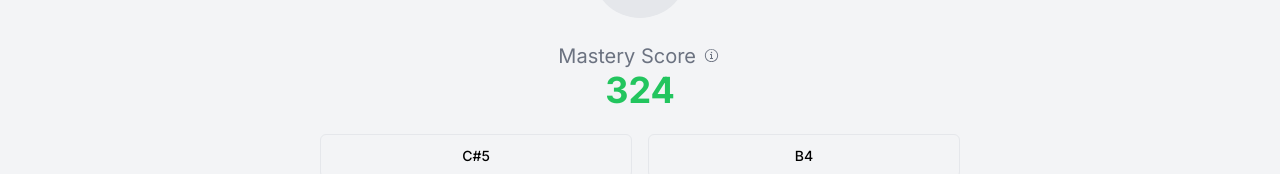
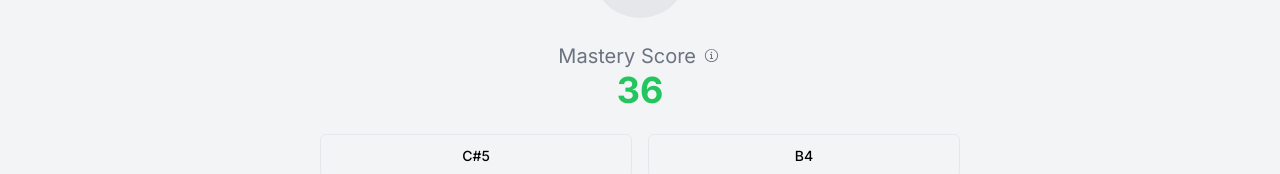
Before and after one commit to Davy803/ear-training, a Next.js app: page /notes in a window 1280 px wide. Shown: the part 381-555 px from the top of the page. Built offline with nearby package versions, Linux system fonts and the light colour scheme.

Commit message:
Changed from have populateNotes function to having a getQuizOptions so we can ensure consistency of certain settings between options.

```diff
--- a/src/components/quizes/chord-quiz.tsx
+++ b/src/components/quizes/chord-quiz.tsx
@@ -50,19 +50,16 @@ export function getChordQuizOptions(
 ) {
   const allOptions = chordTypes.map((chordType): QuizOption => {
     const semitones = ChordStepMap[chordType];
+    const startingNote = sample(startingNotes) as StartingNote;
+    const startingNoteIndex = NoteList.indexOf(startingNote);
 
+    const notes = semitones.map((x) => NoteList[startingNoteIndex + x]);
     return {
       uniqueId: `chord-${chordType}`,
       key: `${chordType}`,
       text: `${chordType}`,
       hintText: "",
-      populateNotes: () => {
-        const startingNote = sample(startingNotes) as StartingNote;
-        const startingNoteIndex = NoteList.indexOf(startingNote);
-
-        const notes = semitones.map((x) => NoteList[startingNoteIndex + x]);
-        return notes;
-      },
+      notes: notes,
       asChord: true,
     };
   });
@@ -71,16 +68,13 @@ export function getChordQuizOptions(
 }
 
 export function ChordQuiz() {
-  const quizOptions = getChordQuizOptions(
-    ["C4", "D4", "E4", "F4", "G4"],
-    ChordTypes,
-  );
-
   return (
     <QuizFramework
       quizId="chords"
       headline={"Identify the chord"}
-      quizOptions={quizOptions}
+      getQuizOptions={() =>
+        getChordQuizOptions(["C4", "D4", "E4", "F4", "G4"], ChordTypes)
+      }
       instrumentList={ChordInstrumentList}
       asChord
     />
--- a/src/components/quizes/framework/quiz-framework.tsx
+++ b/src/components/quizes/framework/quiz-framework.tsx
@@ -26,7 +26,7 @@ import { InstrumentTypeWithRandom } from "@/lib/tone/player";
 export interface QuizFrameworkProps {
   quizId: string;
   headline: string;
-  quizOptions: QuizOption[];
+  getQuizOptions: () => QuizOption[];
   asChord?: boolean;
   preventSameAnswer?: boolean;
   instrumentList?: InstrumentType[];
@@ -35,7 +35,7 @@ export interface QuizFrameworkProps {
 export function QuizFramework({
   quizId,
   headline,
-  quizOptions,
+  getQuizOptions,
   preventSameAnswer,
   asChord,
   instrumentList = [...InstrumentList],
@@ -57,7 +57,7 @@ export function QuizFramework({
   const nextQuestion = () => {
     const newQuestion = getQuizQuestion(
       quizId,
-      quizOptions,
+      getQuizOptions,
       answeredQuestions,
       preventSameAnswer === true,
     );
@@ -68,7 +68,7 @@ export function QuizFramework({
   useEffect(() => {
     nextQuestion();
     // eslint-disable-next-line react-hooks/exhaustive-deps
-  }, [asChord, quizOptions]);
+  }, [asChord, getQuizOptions]);
 
   // If we haven't populated options yet, don't render anything.
   if (!question) {
@@ -95,7 +95,7 @@ export function QuizFramework({
           onNotePlayed={(instrument) => setRealInstrument(instrument)}
         />
       </div>
-      <MasteryScore quizId={quizId} quizOptions={quizOptions} />
+      <MasteryScore quizId={quizId} quizOptions={question.options} />
       <QuizOptions
         question={question}
         nextQuestion={nextQuestion}
--- a/src/components/quizes/interval-quiz.tsx
+++ b/src/components/quizes/interval-quiz.tsx
@@ -7,22 +7,8 @@
 import { QuizFramework } from "@/components/quizes/framework/quiz-framework";
 import { NoteList } from "@/lib/note-map";
 import { QuizOption } from "@/lib/quiz/quiz-option";
+import { sample } from "lodash";
 import { Note } from "tone/Tone/core/type/Units";
-
-// export const IntervalMap: Record<string, Note[]> = {
-//   Unison: ["C4", "C4"],
-//   "Minor 2nd": ["C4", "Db4"],
-//   "Major 2nd": ["C4", "D4"],
-//   "Minor 3rd": ["C4", "Eb4"],
-//   "Major 3rd": ["C4", "E4"],
-//   "Perfect 4th": ["C4", "F4"],
-//   Tritone: ["C4", "F#4"],
-//   "Perfect 5th": ["C4", "G4"],
-//   "Minor 6th": ["C4", "Ab4"],
-//   "Major 6th": ["C4", "A4"],
-//   "Minor 7th": ["C4", "Bb4"],
-//   "Major 7th": ["C4", "B4"],
-// };
 
 // prettier-ignore
 export const IntervalStepMap: Record<string, number> = {
@@ -43,15 +29,18 @@ export const IntervalStepMap: Record<string, number> = {
 
 export function getIntervalQuizOptions(
   startingNote: Note,
-  direction: "asc" | "desc",
+  direction: "asc" | "desc" | "random",
 ) {
   const keys = Object.keys(IntervalStepMap);
+  const realDirection =
+    direction === "random" ? sample(["asc", "desc"]) : direction;
 
   const allOptions = keys.map((key): QuizOption => {
     const semitones = IntervalStepMap[key];
     const startingNoteIndex = NoteList.indexOf(startingNote);
+
     const nextNoteIndex =
-      direction === "asc"
+      realDirection === "asc"
         ? startingNoteIndex + semitones
         : startingNoteIndex - semitones;
 
@@ -59,8 +48,8 @@ export function getIntervalQuizOptions(
       uniqueId: key,
       key,
       text: key,
-      hintText: `${key} (${startingNote} ${NoteList[nextNoteIndex]})`,
-      populateNotes: () => [startingNote, NoteList[nextNoteIndex]],
+      hintText: `${key} (${startingNote})`,
+      notes: [startingNote, NoteList[nextNoteIndex]],
       asChord: false,
       instrument: "piano",
     };
@@ -70,12 +59,11 @@ export function getIntervalQuizOptions(
 }
 
 export function IntervalQuiz() {
-  const quizOptions = getIntervalQuizOptions("G4", "desc"); //getQuizOptions(IntervalMap);
   return (
     <QuizFramework
       quizId="interval"
       headline={"Identify the interval"}
-      quizOptions={quizOptions}
+      getQuizOptions={() => getIntervalQuizOptions("G4", "random")}
       preventSameAnswer
     />
   );
--- a/src/components/quizes/note-quiz.tsx
+++ b/src/components/quizes/note-quiz.tsx
@@ -3,7 +3,7 @@
  * @see https://v0.dev/t/ejwRzEw5Z0k
  */
 import { QuizFramework } from "@/components/quizes/framework/quiz-framework";
-import { NoteList, NoteMap } from "@/lib/note-map";
+import { NoteList } from "@/lib/note-map";
 import { QuizOption } from "@/lib/quiz/quiz-option";
 
 export function getNoteQuizOptions() {
@@ -13,7 +13,7 @@ export function getNoteQuizOptions() {
       key: note,
       text: note,
       hintText: "",
-      populateNotes: () => [note],
+      notes: [note],
     };
   });
 
@@ -21,12 +21,11 @@ export function getNoteQuizOptions() {
 }
 
 export function NoteQuiz() {
-  const quizOptions = getNoteQuizOptions();
   return (
     <QuizFramework
       quizId="notes"
       headline={"Identify the note"}
-      quizOptions={quizOptions}
+      getQuizOptions={getNoteQuizOptions}
       preventSameAnswer
     />
   );
--- a/src/lib/quiz/quiz-option.ts
+++ b/src/lib/quiz/quiz-option.ts
@@ -6,8 +6,7 @@ export interface QuizOption {
   key: string;
   text: string;
   hintText: string;
-  populateNotes: () => Note[];
-  notes?: Note[];
+  notes: Note[];
   asChord?: boolean;
   instrument?: InstrumentType;
 }
--- a/src/lib/random.ts
+++ b/src/lib/random.ts
@@ -22,27 +22,18 @@ export function getQuizMasteryScore(
 
 export function getQuizQuestion(
   quizId: string,
-  allOptions: QuizOption[],
+  getQuizOptions: () => QuizOption[],
   answeredQuestions: AnsweredQuestion[],
   preventSameAnswer: boolean,
 ): QuizQuestion {
-  // Make a clone of the options with the notes populated, so the original will remain unpopulated
-  // and unmodified
-  const clonedOptions: QuizOption[] = allOptions.map((x) => ({
-    uniqueId: x.uniqueId,
-    key: x.key,
-    text: x.text,
-    hintText: x.hintText,
-    populateNotes: x.populateNotes,
-    notes: x.populateNotes(),
-    asChord: x.asChord,
-    instrument: x.instrument,
-  }));
-  const clonedOptionsMap = keyBy(clonedOptions, "key");
+
+  const quizOptions: QuizOption[] = getQuizOptions();
+
+  const quizOptionsMap = keyBy(quizOptions, "key");
 
   const weights = getQuestionWeights(
     answeredQuestions,
-    Object.keys(clonedOptionsMap),
+    Object.keys(quizOptionsMap),
     preventSameAnswer,
   );
 
@@ -54,13 +45,13 @@ export function getQuizQuestion(
 
   const options = getOptions(
     answeredQuestions,
-    clonedOptionsMap,
+    quizOptionsMap,
     correctAnswerKey,
   );
 
   return {
     quizId,
-    correctOption: clonedOptionsMap[correctAnswerKey],
+    correctOption: quizOptionsMap[correctAnswerKey],
     options,
   };
 }
```
